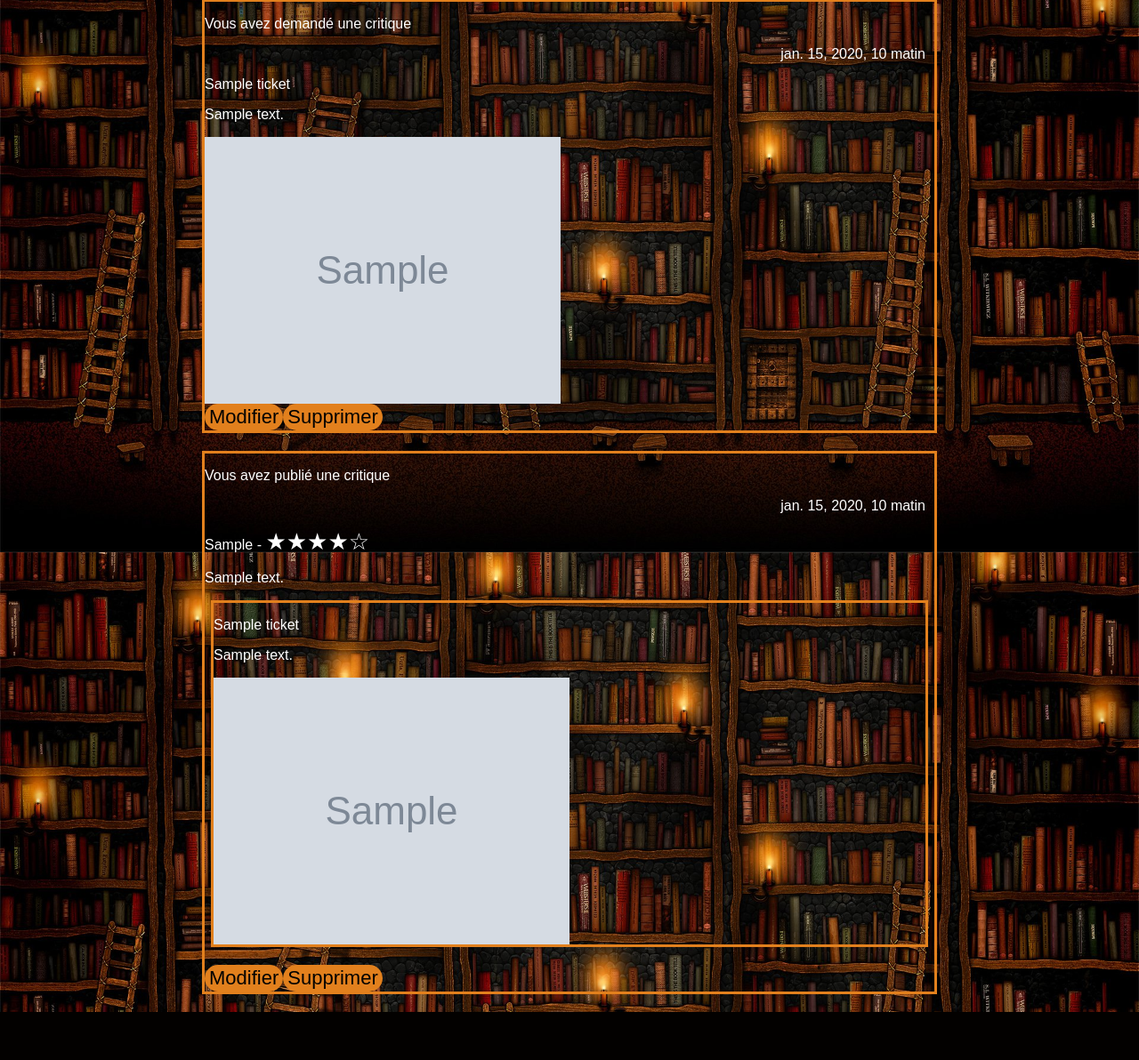
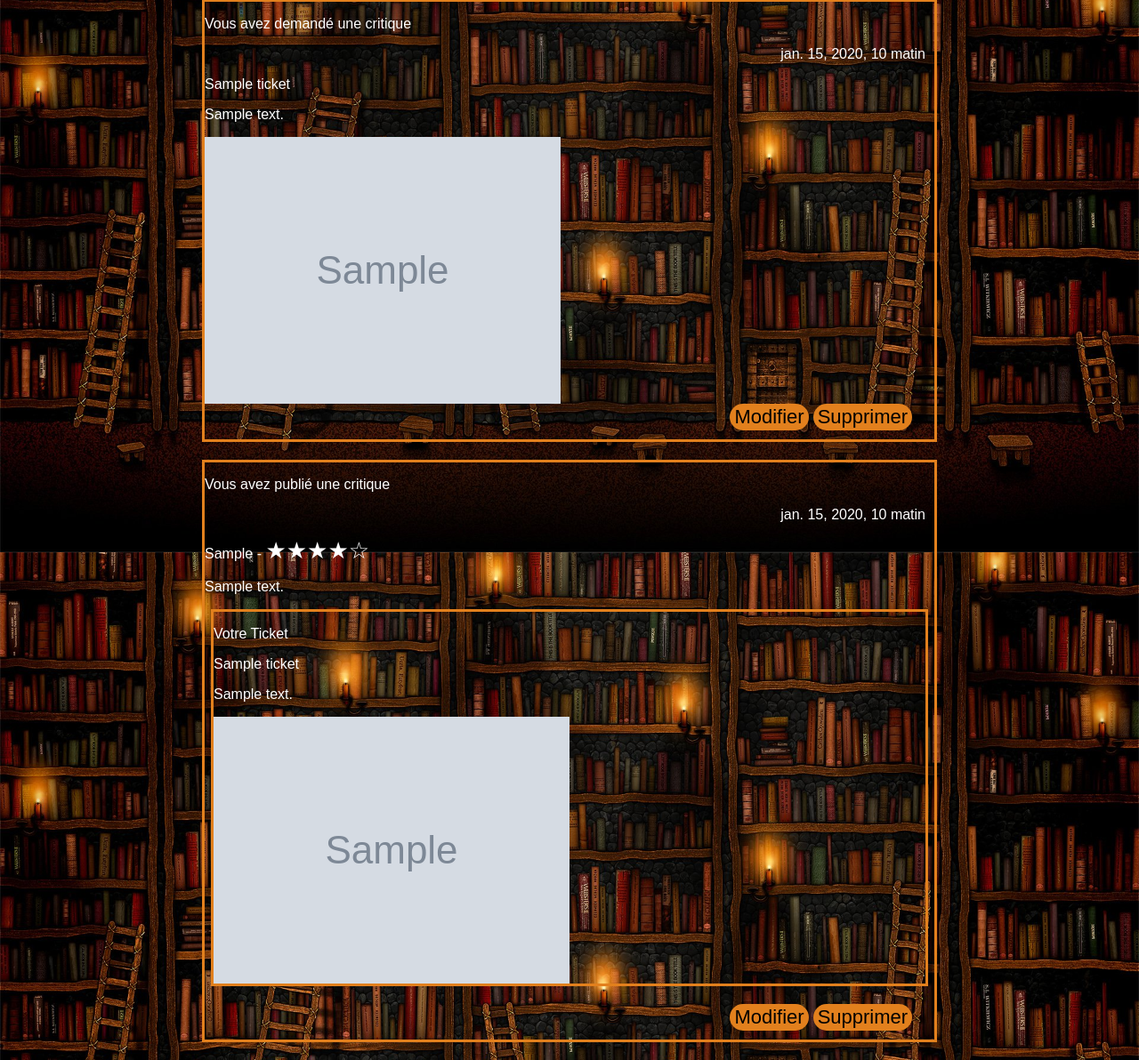
Before and after one commit to Neurodium/P9-LITReview, a Django app: page /posts in a window 1280 px wide. Shown: the part 179-1371 px from the top of the page at 89% size. Before the commit the page ends 1317 px from the top, so only its background shows below. Run offline with Django 3.2, Linux system fonts and the light colour scheme; a user stored in the database is signed in; tables that the repository leaves empty hold one stand-in row (values such as "Sample post"); grey boxes marked "Sample" are stand-in pictures.

Commit message:
css adjustments

```diff
--- a/litreview/authentication/templates/authentication/register.html
+++ b/litreview/authentication/templates/authentication/register.html
@@ -9,7 +9,7 @@
         <div class="messages">
             <ul class="messages">
                 {% for message in messages %}
-                <li{% if message.tags %} class="{{ message.tags }}"{% endif %}>{{ message }}</li>
+                <li>{% if message.tags %} class="{{ message.tags }}"{% endif %}>{{ message }}</li>
                 {% endfor %}
             </ul>
         </div>
--- a/litreview/reviews/static/reviews/style_reviews.css
+++ b/litreview/reviews/static/reviews/style_reviews.css
@@ -84,6 +84,10 @@ div.head_block {
     flex-direction: row;
 }
 
+div.button {
+    margin-bottom: 10px;
+    margin-left: 72%;
+}
 
 .submit_button {
     background-color: #e2801d;
@@ -103,6 +107,10 @@ a.button {
     font-size: 22px;
     text-decoration: none;
     color: initial;
+}
+
+a.delete {
+    margin-left: 5px;
 }
 
 
--- a/litreview/reviews/templates/reviews/edit_review.html
+++ b/litreview/reviews/templates/reviews/edit_review.html
@@ -31,7 +31,6 @@
                         <input name="edit_review" type="hidden">
                         <button type="submit" class="submit_button ticket_button">Envoyer</button>
                     </div>
-                <p>{{ message }}</p>
                  </div>
             </form>
 {% endblock content %}
--- a/litreview/reviews/templates/reviews/edit_ticket.html
+++ b/litreview/reviews/templates/reviews/edit_ticket.html
@@ -21,7 +21,6 @@
                 <p class="ticket">{{ edit_form.image }}</p>
                 <input name="edit_ticket" type="hidden">
                 <a href="{% url 'posts' %}" class="button back">Retourner</a><button type="submit" class="submit_button ticket_button">Modifier</button>
-                <p>{{ message }}</p>
             </form>
         </div>
 {% endblock content %}
--- a/litreview/reviews/templates/reviews/home.html
+++ b/litreview/reviews/templates/reviews/home.html
@@ -8,7 +8,6 @@
     <div class="buttons">
         <a href="{% url 'ticket' %}" class="button ticket">Demander une critique</a><a href="{% url 'review' %}" class="button review">Créer une critique</a>
     </div>
-        <p>{{ message }}</p>
         {% for ticket, review in tickets.items %}
     <div class="feed tickets">
         {% if ticket|class_name == 'Ticket' %}
@@ -26,7 +25,9 @@
             </div>
             {% endif %}
             {% if review == 'No' %}
+                <div class="button">
                     <a href="{% url 'review_ticket' ticket_id=ticket.id %}" class="button review">Créer une critique</a>
+                </div>
             {% endif %}
         {% else %}
             {% if ticket.user == request.user %}
--- a/litreview/reviews/templates/reviews/posts.html
+++ b/litreview/reviews/templates/reviews/posts.html
@@ -7,7 +7,6 @@
 {% block content %}
     <h2>Vos posts</h2>
         </div>
-        <p>{{ message }}</p>
         {% for ticket in tickets %}
         <div class="feed tickets">
             {% if ticket|class_name == 'Ticket' %}
@@ -20,7 +19,9 @@
                 <img src="../images/{{ ticket.image }}" class="img"</img>
             </div>
             {% endif %}
-            <a href="{% url 'edit_ticket' ticket_id=ticket.id %}" class="button review">Modifier</a><a href="{% url 'delete_ticket' ticket_id=ticket.id %}" class="button review">Supprimer</a>
+            <div class="button">
+                <a href="{% url 'edit_ticket' ticket_id=ticket.id %}" class="button edit">Modifier</a><a href="{% url 'delete_ticket' ticket_id=ticket.id %}" class="button delete">Supprimer</a>
+            </div>
             {% else %}
             <p>Vous avez publié une critique</p>
             <p class="time">{{ ticket.time_created }}</p>
@@ -39,6 +40,11 @@
                 {% endif %}
             <p>{{ ticket.body }}</p>
             <div class="feed reviews">
+                {% if ticket.ticket.user == request.user %}
+                <p>Votre Ticket</p>
+                {% else %}
+                <p>Ticket de {{ ticket.ticket.user }}</p>
+                {% endif %}
                 <p>{{ ticket.ticket.title }}</p>
                 <p>{{ ticket.ticket.description }}</p>
                 {% if ticket.ticket.image != '' %}
@@ -47,7 +53,9 @@
                 </div>
                 {% endif %}
                 </div>
-                <a href="{% url 'edit_review' ticket_id=ticket.ticket.id %}" class="button review">Modifier</a><a href="{% url 'delete_review' ticket_id=ticket.ticket.id %}" class="button review">Supprimer</a>
+                <div class="button">
+                    <a href="{% url 'edit_review' ticket_id=ticket.ticket.id %}" class="button edit">Modifier</a><a href="{% url 'delete_review' ticket_id=ticket.ticket.id %}" class="button delete">Supprimer</a>
+                </div>
             {% endif %}
         </div>
         {% endfor %}
```
